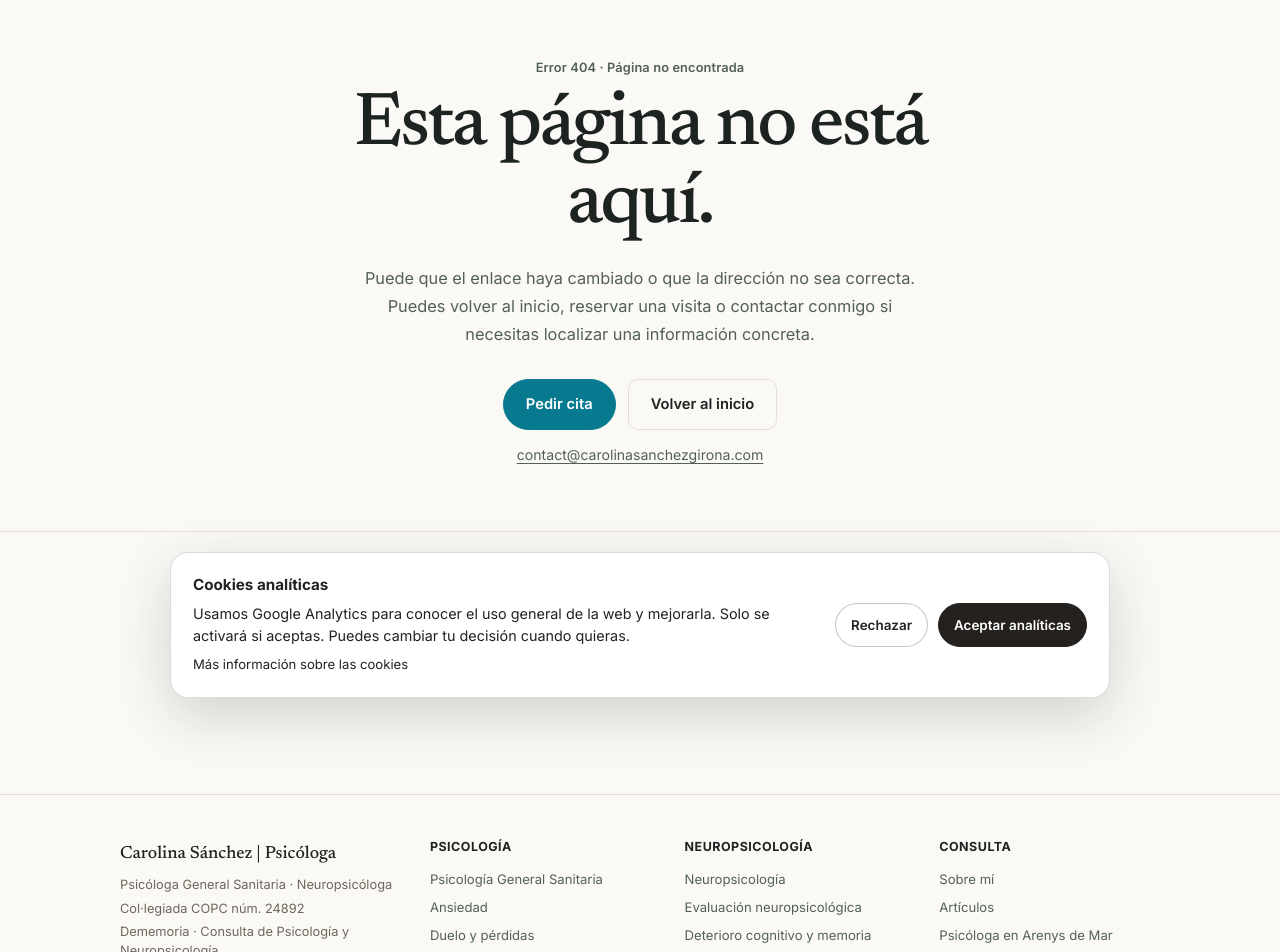
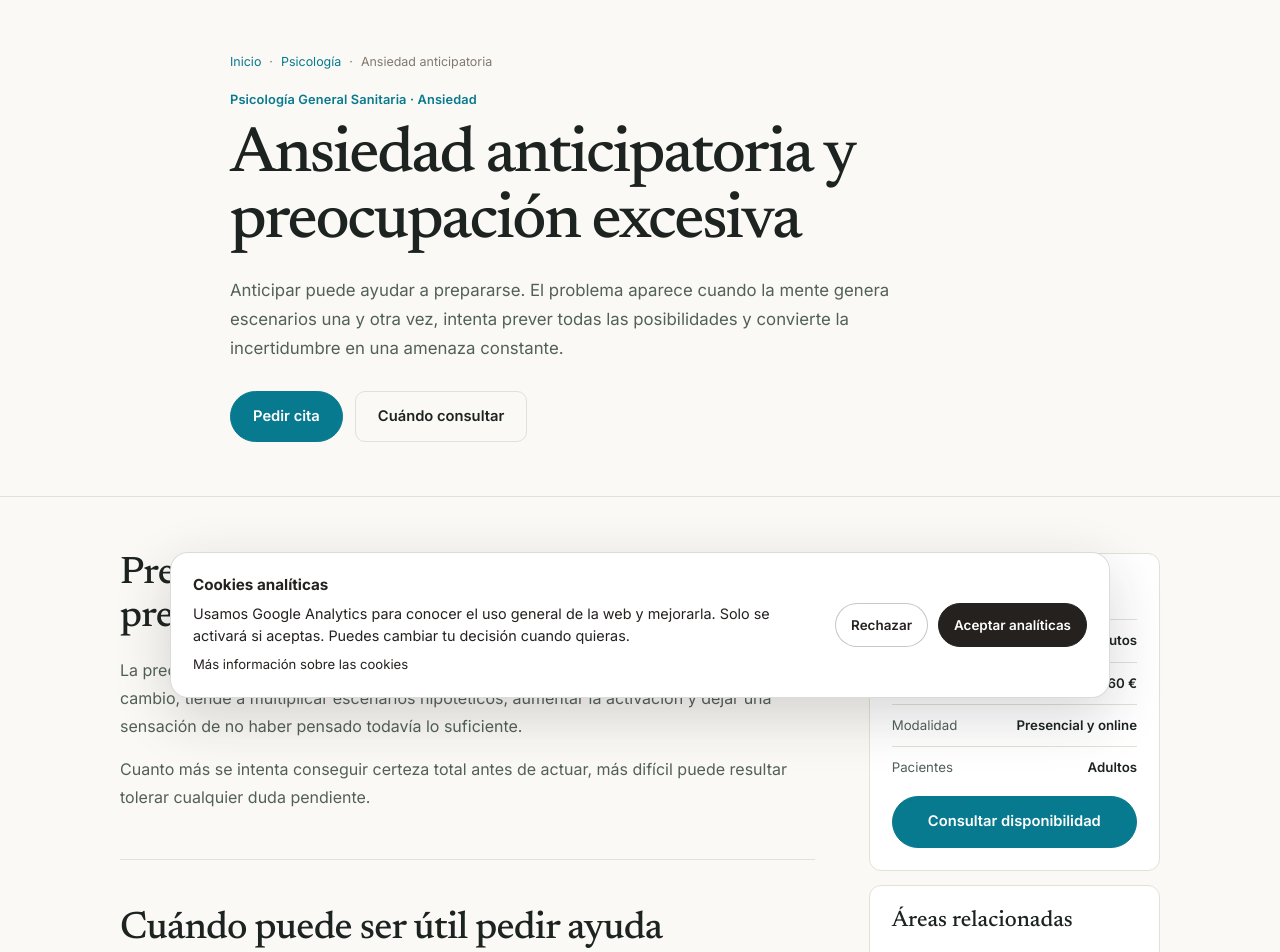
Before and after one commit to carolinasanchezgirona/Portfolio-Carolina, a Next.js app: page /ansiedad-anticipatoria-y-preocupacion-excesiva in a window 1280 px wide. Before the commit this address had no page. Shown: the part 80-1032 px from the top of the page. Built offline with nearby package versions, Linux system fonts and the light colour scheme.

Commit message:
SEO: add anticipatory anxiety page

```diff
--- /dev/null
+++ b/app/ansiedad-anticipatoria-y-preocupacion-excesiva/page.tsx
@@ -0,0 +1,58 @@
+import type { Metadata } from "next";
+import "../seo-pages.css";
+
+export const metadata: Metadata = {
+  title: "Ansiedad anticipatoria y preocupación excesiva | Psicóloga en Arenys de Mar",
+  description: "Atención psicológica para ansiedad anticipatoria, preocupación excesiva, necesidad de control e incertidumbre. Consulta en Arenys de Mar y online.",
+  alternates: { canonical: "/ansiedad-anticipatoria-y-preocupacion-excesiva/" },
+  openGraph: {
+    title: "Ansiedad anticipatoria y preocupación excesiva | Carolina Sánchez Girona",
+    description: "Psicología sanitaria para trabajar anticipación de escenarios, preocupación persistente, incertidumbre y necesidad de control.",
+    url: "https://carolinasanchezgirona.com/ansiedad-anticipatoria-y-preocupacion-excesiva/",
+  },
+};
+
+const serviceSchema = {
+  "@context": "https://schema.org",
+  "@type": "Service",
+  name: "Psicología para ansiedad anticipatoria y preocupación excesiva",
+  provider: { "@type": "Person", name: "Carolina Sánchez Girona", jobTitle: "Psicóloga General Sanitaria", url: "https://carolinasanchezgirona.com" },
+  areaServed: ["Arenys de Mar", "Maresme", "Barcelona", "España"],
+  serviceType: "Intervención psicológica en ansiedad anticipatoria y preocupación excesiva",
+  url: "https://carolinasanchezgirona.com/ansiedad-anticipatoria-y-preocupacion-excesiva/",
+};
+
+export default function AnticipatoryAnxietyPage() {
+  return (
+    <main className="editorial-site">
+      <header className="site-header">
+        <a className="brand" href="/" aria-label="Carolina Sánchez, inicio"><span className="brand-name">Carolina Sánchez</span><span className="brand-sub">Psicóloga · Neuropsicóloga</span></a>
+        <nav className="nav" aria-label="Navegación principal"><a href="/psicologia/">Psicología</a><a href="/ansiedad/">Ansiedad</a><a className="nav-cta" href="/cita/">Pedir cita</a></nav>
+      </header>
+      <section className="seo-hero"><div className="editorial-wrap seo-hero-inner">
+        <p className="seo-breadcrumbs"><a href="/">Inicio</a><span>·</span><a href="/psicologia/">Psicología</a><span>·</span><span>Ansiedad anticipatoria</span></p>
+        <p className="editorial-eyebrow">Psicología General Sanitaria · Ansiedad</p>
+        <h1>Ansiedad anticipatoria y preocupación excesiva</h1>
+        <p className="seo-lead">Anticipar puede ayudar a prepararse. El problema aparece cuando la mente genera escenarios una y otra vez, intenta prever todas las posibilidades y convierte la incertidumbre en una amenaza constante.</p>
+        <div className="seo-actions"><a className="editorial-btn editorial-btn-primary" href="/cita/">Pedir cita</a><a className="editorial-btn editorial-btn-secondary" href="#cuando-consultar">Cuándo consultar</a></div>
+      </div></section>
+      <div className="editorial-wrap seo-layout">
+        <article className="seo-copy">
+          <section><h2>Preocuparse no siempre ayuda a estar más preparado</h2><p>La preocupación útil suele conducir a una acción concreta. La preocupación excesiva, en cambio, tiende a multiplicar escenarios hipotéticos, aumentar la activación y dejar una sensación de no haber pensado todavía lo suficiente.</p><p>Cuanto más se intenta conseguir certeza total antes de actuar, más difícil puede resultar tolerar cualquier duda pendiente.</p></section>
+          <section id="cuando-consultar"><h2>Cuándo puede ser útil pedir ayuda</h2><ul><li>Piensas con frecuencia en lo que podría salir mal aunque no haya señales claras de peligro.</li><li>Te cuesta disfrutar de algo porque ya estás anticipando el siguiente problema.</li><li>Necesitas revisar, confirmar o preguntar repetidamente para quedarte tranquilo.</li><li>La incertidumbre sobre trabajo, salud o relaciones ocupa gran parte del día.</li><li>Notas tensión, inquietud, dificultad para concentrarte o problemas de sueño.</li><li>Te cuesta tomar decisiones si no puedes prever bien todas las consecuencias.</li><li>Incluso cuando un problema se resuelve, la preocupación se desplaza rápidamente a otro.</li></ul></section>
+          <section><h2>Qué puede mantener la ansiedad anticipatoria</h2><h3>Necesidad de certeza</h3><p>Cuando la duda se vive como intolerable, la mente intenta eliminarla generando más análisis, comprobaciones y escenarios.</p><h3>Confundir posibilidad con probabilidad</h3><p>Que algo pueda ocurrir no significa que sea probable, pero la ansiedad puede hacer que ambos conceptos se sientan casi equivalentes.</p><h3>Búsqueda de control</h3><p>Planificar y prever puede dar alivio a corto plazo, aunque también reforzar la idea de que solo estarás seguro si consigues anticiparlo todo.</p><h3>Atención selectiva a señales de amenaza</h3><p>Cuanto más se vigila lo que podría salir mal, más fácil es encontrar indicios ambiguos que parecen confirmar la preocupación.</p></section>
+          <section><h2>Cómo se trabaja en terapia</h2><p>La intervención puede incluir diferenciar problemas reales de hipotéticos, limitar comprobaciones, trabajar tolerancia a la incertidumbre, revisar estimaciones de riesgo y reducir conductas destinadas a obtener tranquilidad inmediata.</p><p>También puede ser útil entrenar resolución de problemas cuando existe una acción concreta y aprender a dejar sin resolver aquello que, por definición, no puede conocerse de antemano.</p></section>
+          <section><h2>Ansiedad anticipatoria, rumiación y decisiones</h2><p>La preocupación excesiva forma parte de los problemas de <a href="/ansiedad/">ansiedad</a> y puede solaparse con <a href="/rumiacion-y-pensamientos-repetitivos/">rumiación</a>. Cuando la necesidad de certeza bloquea elecciones, puede ser útil trabajar también la <a href="/toma-de-decisiones-e-indecision/">toma de decisiones</a>.</p><p>Si la anticipación se intensifica al exponerse al juicio de otras personas, puede ser relevante revisar la <a href="/ansiedad-social-y-miedo-al-ridiculo/">ansiedad social</a>.</p></section>
+          <section><h2>No puedes eliminar toda incertidumbre</h2><p>El objetivo no es garantizar que nada saldrá mal, sino poder actuar con información suficiente sin exigir una certeza imposible.</p><div className="seo-callout"><strong>Prepararse y preocuparse no son lo mismo.</strong><span>La preparación termina cuando hay una acción útil. La preocupación excesiva sigue girando aunque ya no aporte nada nuevo.</span></div></section>
+        </article>
+        <aside className="seo-sidebar" aria-label="Información práctica">
+          <div className="seo-card"><h2>Sesión de psicología</h2><ul className="seo-facts"><li><span>Duración</span><strong>60 minutos</strong></li><li><span>Tarifa</span><strong>60 €</strong></li><li><span>Modalidad</span><strong>Presencial y online</strong></li><li><span>Pacientes</span><strong>Adultos</strong></li></ul><a className="editorial-btn editorial-btn-primary" href="/cita/">Consultar disponibilidad</a></div>
+          <div className="seo-card"><h3>Áreas relacionadas</h3><div className="seo-related"><a href="/ansiedad/">Ansiedad</a><a href="/rumiacion-y-pensamientos-repetitivos/">Rumiación</a><a href="/toma-de-decisiones-e-indecision/">Toma de decisiones</a><a href="/ansiedad-social-y-miedo-al-ridiculo/">Ansiedad social</a></div></div>
+        </aside>
+      </div>
+      <section className="editorial-section seo-authority"><div className="editorial-wrap seo-authority-grid"><div><p className="editorial-section-eyebrow">Profesional responsable</p><h2>Carolina Sánchez Girona</h2><p className="editorial-role">Psicóloga General Sanitaria · Neuropsicóloga</p></div><div className="seo-authority-copy"><p>Trabajo con adultos en ansiedad, preocupación excesiva, rumiación e indecisión desde una formulación clínica individualizada.</p><div className="seo-authority-links"><a href="/sobre-mi/">Conocer mi trayectoria profesional →</a><a href="/psicologia/">Ver Psicología General Sanitaria →</a></div></div></div></section>
+      <footer className="editorial-footer"><div className="editorial-wrap editorial-footer-inner"><div><p className="editorial-footer-brand">Carolina Sánchez | Psicóloga</p><p>Dememoria · Consulta de Psicología y Neuropsicología</p></div><div><p>Arenys de Mar · Atención online</p><p>© 2026 Carolina Sánchez Girona</p></div></div></footer>
+      <script type="application/ld+json" dangerouslySetInnerHTML={{ __html: JSON.stringify(serviceSchema) }} />
+    </main>
+  );
+}
```
